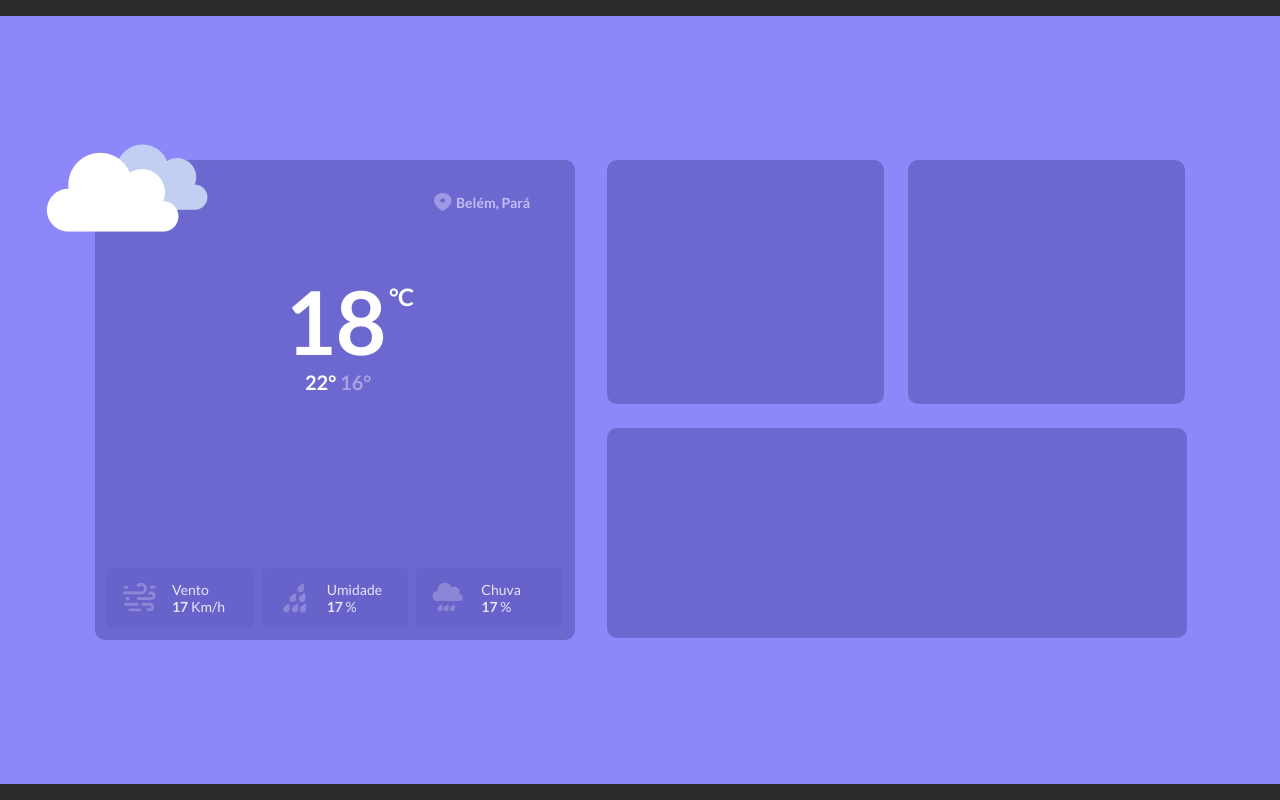
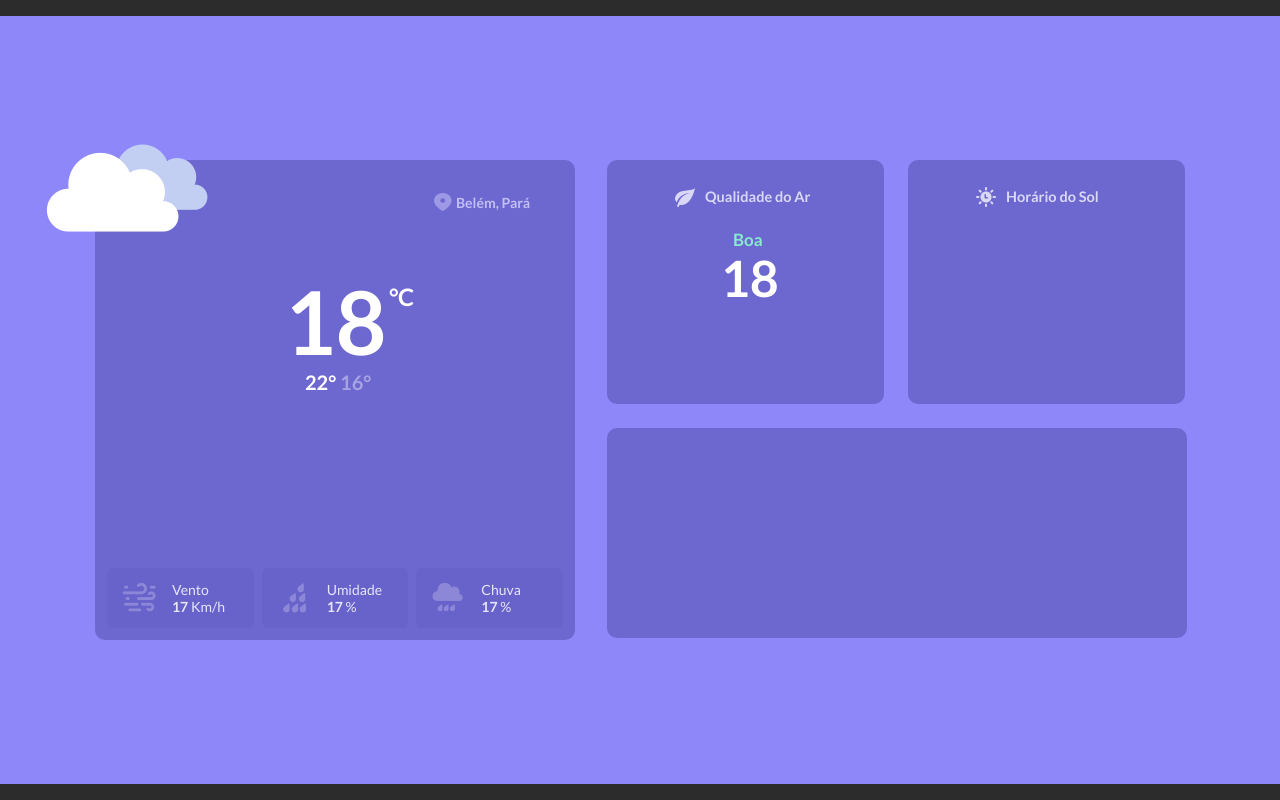
Before and after one commit to eulucasviana/Weather-App, a React (Create React App) app in the folder weather-app/: page / in a window 1280 px wide. Shown: the top 800 px of the page. Built offline with nearby package versions, Linux system fonts and the light colour scheme.

Commit message:
[ADD] Sun Card and Air Card

```diff
--- a/weather-app/src/App.css
+++ b/weather-app/src/App.css
@@ -191,6 +191,61 @@ section label {
   background-color: var(--color-cards);
   border-radius: 10px;
 }
+
+.Sun-content p,
+.Air-content p {
+  font-family: "Lato";
+  font-style: normal;
+  font-weight: 700;
+  font-size: 14.5px;
+  line-height: 19px;
+  color: #dad8f7;
+
+  display: flex;
+  flex-direction: row;
+  justify-content: center;
+  align-items: center;
+  padding: 0px;
+  gap: 8px;
+
+  position: absolute;
+  left: calc(50% - 145px / 2);
+  top: 10px;
+}
+.Sun-content img,
+.Air-content img {
+  height: 24px;
+  width: 24px;
+}
+
+.Air strong {
+  font-family: "Lato";
+  font-style: normal;
+  font-weight: 700;
+  font-size: 50px;
+  line-height: 106px;
+
+  color: white;
+
+  position: relative;
+  top: 40px;
+  left: 10px;
+
+  align-items: center;
+  text-align: center;
+}
+.Air label {
+  font-size: 17px;
+  color: #87ebcd;
+
+  position: relative;
+  left: 60px;
+  top: 2px;
+
+  align-items: center;
+  text-align: center;
+}
+
 .Sun-content {
   position: absolute;
   left: 951px;
--- a/weather-app/src/App.js
+++ b/weather-app/src/App.js
@@ -5,6 +5,8 @@ import wind from "./Images/wind.png";
 import humidity from "./Images/humidity.png";
 import rain from "./Images/rain.png";
 import clouds from "./Images/clouds.png";
+import air from "./Images/air.png";
+import sun from "./Images/sun.png";
 
 function weatherApp() {
   return (
@@ -62,8 +64,20 @@ function weatherApp() {
         </div>
       </div>
 
-      <div className="Air-content"></div>
-      <div className="Sun-content"></div>
+      <div className="Air-content">
+        <p>
+          <img src={air} alt="Imagem do Ar" /> Qualidade do Ar
+        </p>
+        <p className="Air">
+          <label>Boa</label>
+          <strong>18</strong>
+        </p>
+      </div>
+      <div className="Sun-content">
+        <p>
+          <img src={sun} alt="Imagem do Sol" /> Horário do Sol
+        </p>
+      </div>
       <div className="Weather-content"></div>
     </div>
   );
```
Also changed, not shown: weather-app/src/Images/air.png (added), weather-app/src/Images/sun.png (added).
